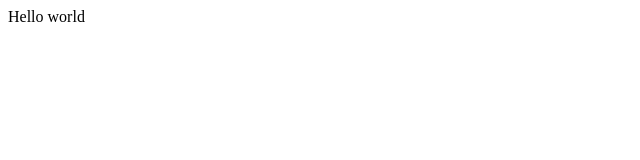
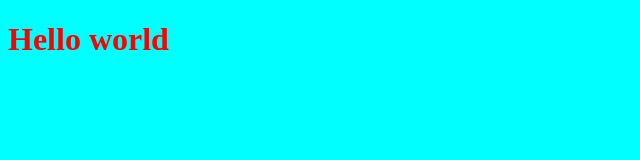
Before and after one commit to yogesh174/jenkins-test, a plain HTML site: page index.html in a window 1280 px wide. Shown: the whole page, without its empty margins (0-640 px from the left). Drawn offline with Linux system fonts and the light colour scheme.

Commit message:
third commit

```diff
--- a/index.html
+++ b/index.html
@@ -1,3 +1,11 @@
-<p bgcolor='aqua'>
-Hello world
-</p>
+<!DOCTYPE html>
+<html lang="en">
+<head>
+    <meta charset="UTF-8">
+    <meta name="viewport" content="width=device-width, initial-scale=1.0">
+    <title>Document</title>
+</head>
+<body style="background-color:aqua;">
+    <h1 style="color:red;">Hello world</h1>
+</body>
+</html>
```
